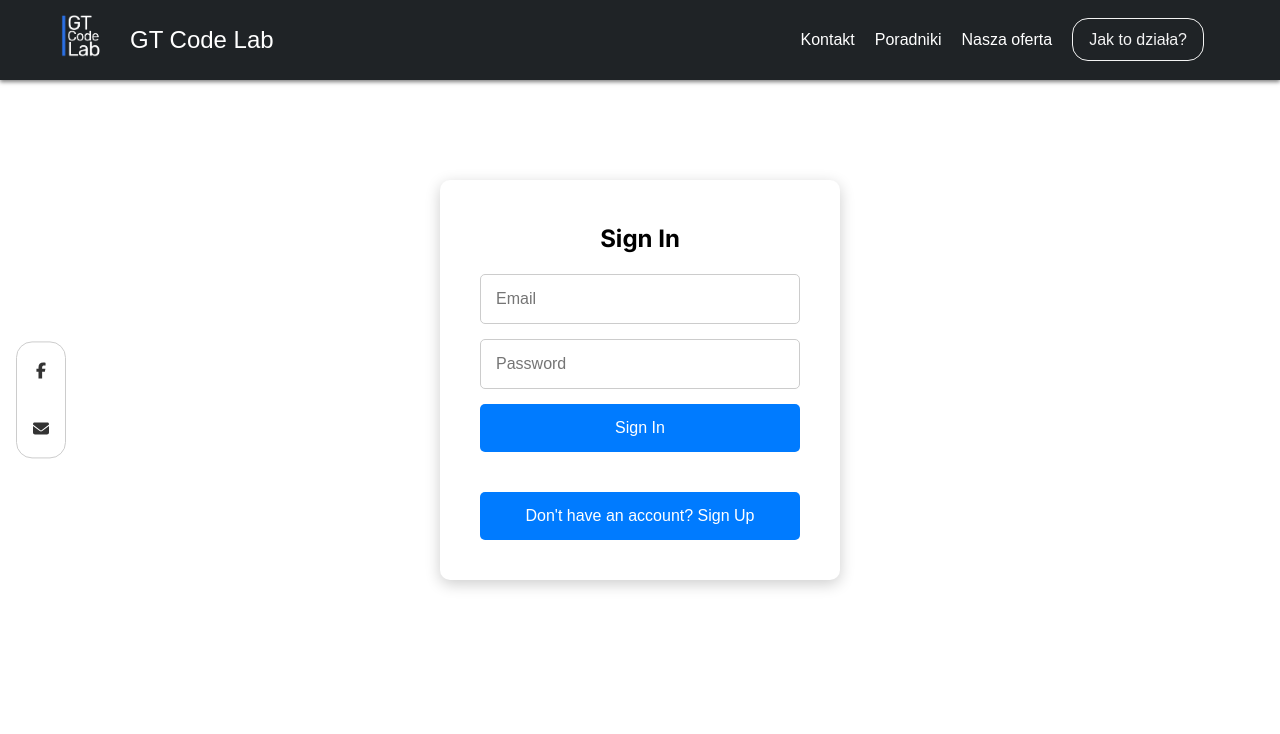
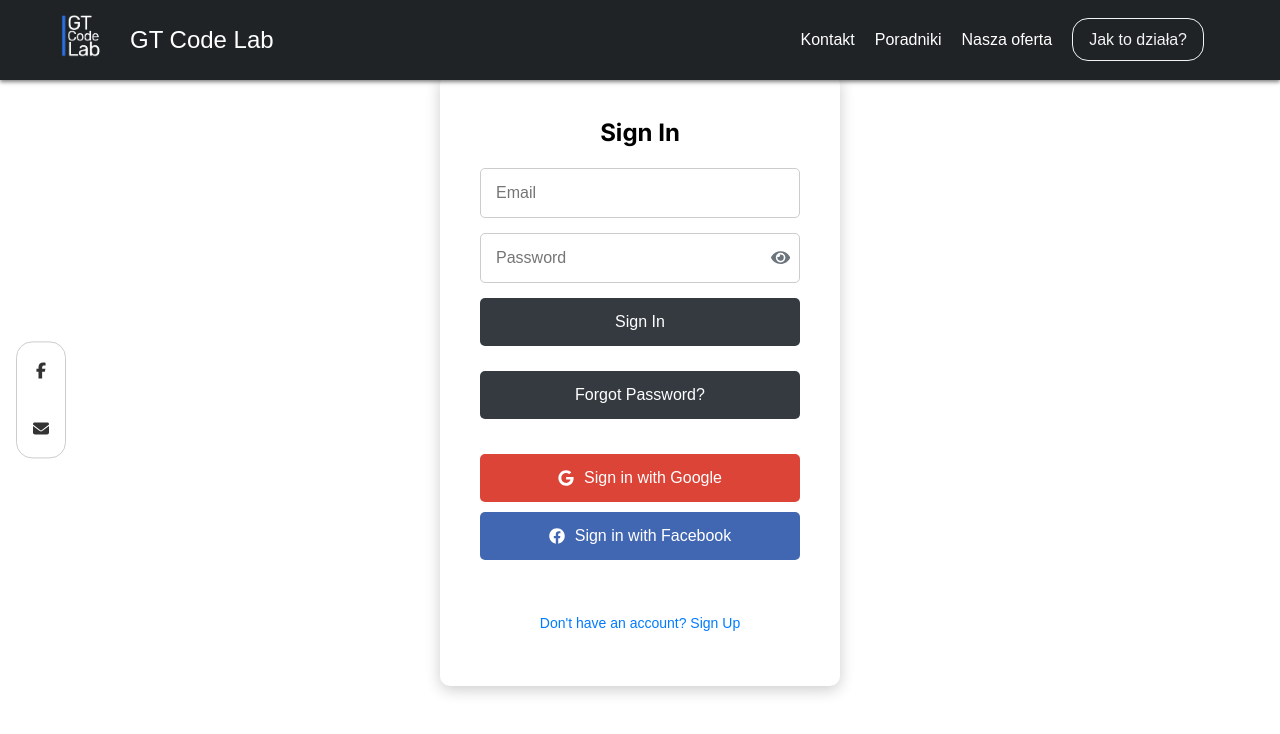
Before and after one commit to gzych98/HelloWorld, a Next.js app: page /aplikacja in a window 1280 px wide. Shown: the top 734 px of the page. Built offline with nearby package versions, Linux system fonts and the light colour scheme; no server answers.

Commit message:
modified login window

```diff
--- a/src/app/aplikacja/aplikacja.css
+++ b/src/app/aplikacja/aplikacja.css
@@ -64,20 +64,6 @@ body {
     font-size: 16px;
 }
 
-.login-form button {
-    padding: 15px;
-    border: none;
-    border-radius: 5px;
-    background-color: var(--app-primary-color);
-    color: var(--app-white);
-    font-size: 16px;
-    cursor: pointer;
-    transition: background-color 0.3s ease;
-}
-
-.login-form button:hover {
-    background-color: var(--app-primary-hover);
-}
 
 .toggle-button {
     background: none;
@@ -114,3 +100,125 @@ body {
     width: 100%;
     margin-bottom: 10px;
 }
+
+/* Stylizacja błędnych wiadomości */
+.error-message {
+    color: var(--app-danger-color);
+    background-color: #f8d7da;
+    padding: 10px;
+    border-radius: 5px;
+    margin-bottom: 15px;
+    font-size: 14px;
+    text-align: left;
+}
+
+/* Stylizacja komunikatu resetowania hasła */
+.reset-message {
+    color: var(--app-success-color);
+    background-color: #d4edda;
+    padding: 10px;
+    border-radius: 5px;
+    margin-bottom: 15px;
+    font-size: 14px;
+    text-align: left;
+}
+
+/* Kontener hasła z podglądem */
+.password-container {
+    position: relative;
+    display: flex;
+    align-items: center;
+}
+
+.password-container input {
+    flex: 1;
+    padding-right: 40px;
+    /* Miejsce na ikonę */
+}
+
+.password-toggle {
+    position: absolute;
+    right: 10px;
+    cursor: pointer;
+    color: var(--app-secondary-color);
+    font-size: 1.2em;
+    display: flex;
+    align-items: center;
+    justify-content: center;
+}
+
+/* Stylizacja przycisków */
+button {
+    padding: 15px;
+    border: none;
+    border-radius: 5px;
+    font-size: 16px;
+    cursor: pointer;
+    transition: background-color 0.3s ease, color 0.3s ease;
+    width: 100%;
+    display: flex;
+    align-items: center;
+    justify-content: center;
+}
+
+button .button-icon {
+    margin-right: 10px;
+}
+
+/* Stylizacja przycisku logowania */
+.login-button {
+    background-color: var(--app-dark-grey);
+    /* Żółte tło */
+    color: var(--app-white);
+}
+
+.login-button:hover {
+    background-color: #0056b3;
+    /* Ciemniejszy niebieski przy hover */
+    color: #F8F9FA;
+    /* Jasnoszara czcionka przy hover */
+}
+
+/* Stylizacja przycisku przypomnienia hasła */
+.forgot-password-button {
+    background-color: var(--app-dark-grey);
+    /* Żółte tło */
+    color: var(--app-white);
+    /* Ciemnoszara czcionka */
+    margin-top: 10px;
+}
+
+.forgot-password-button:hover {
+    background-color: #e0a800;
+    /* Ciemniejszy żółty przy hover */
+    color: #FFFFFF;
+    /* Biała czcionka przy hover */
+}
+
+/* Stylizacja przycisków social login */
+.social-login {
+    display: flex;
+    flex-direction: column;
+    gap: 10px;
+    margin-top: 20px;
+}
+
+.google-button {
+    background-color: #db4437;
+    color: var(--app-white);
+}
+
+.google-button:hover {
+    background-color: #c53728;
+    color: var(--app-light-grey);
+}
+
+.facebook-button {
+    background-color: #4267b2;
+    color: var(--app-white);
+}
+
+.facebook-button:hover {
+    background-color: #365899;
+    color: var(--app-light-grey);
+}
--- a/src/fireBase/SignIn.tsx
+++ b/src/fireBase/SignIn.tsx
@@ -1,27 +1,44 @@
 import React, { useState } from 'react';
-import { signInWithEmailAndPassword } from 'firebase/auth';
+import { signInWithEmailAndPassword, sendPasswordResetEmail } from 'firebase/auth';
 import { auth } from './firebaseConfig';
+import { FaEye, FaEyeSlash, FaGoogle, FaFacebook } from 'react-icons/fa';
 
 const SignIn: React.FC = () => {
     const [email, setEmail] = useState('');
     const [password, setPassword] = useState('');
+    const [showPassword, setShowPassword] = useState(false);
+    const [error, setError] = useState<string | null>(null);
+    const [resetMessage, setResetMessage] = useState<string | null>(null);
 
     const handleSignIn = async (e: React.FormEvent<HTMLFormElement>) => {
         e.preventDefault();
+        setError(null); // Reset error state
+        setResetMessage(null); // Reset reset message state
         try {
             const userCredential = await signInWithEmailAndPassword(auth, email, password);
             const user = userCredential.user;
             alert(`User logged in successfully: ${user.email}`);
         } catch (error: any) {
-            const errorCode = error.code;
-            const errorMessage = error.message;
-            alert(`Error (${errorCode}): ${errorMessage}`);
+            setError('Invalid email or password. Please try again.');
+        }
+    };
+
+    const handlePasswordReset = async () => {
+        setError(null);
+        setResetMessage(null);
+        try {
+            await sendPasswordResetEmail(auth, email);
+            setResetMessage('A password reset link has been sent to your email.');
+        } catch (error: any) {
+            setError('Failed to send password reset email. Please check your email address.');
         }
     };
 
     return (
         <form onSubmit={handleSignIn}>
             <h2>Sign In</h2>
+            {error && <div className="error-message">{error}</div>}
+            {resetMessage && <div className="reset-message">{resetMessage}</div>}
             <input
                 type="email"
                 value={email}
@@ -29,14 +46,31 @@ const SignIn: React.FC = () => {
                 placeholder="Email"
                 required
             />
+            <div className="password-container">
                 <input
-                type="password"
+                    type={showPassword ? 'text' : 'password'}
                     value={password}
                     onChange={(e) => setPassword(e.target.value)}
                     placeholder="Password"
                     required
                 />
-            <button type="submit">Sign In</button>
+                <span
+                    className="password-toggle"
+                    onClick={() => setShowPassword(!showPassword)}
+                >
+                    {showPassword ? <FaEyeSlash /> : <FaEye />}
+                </span>
+            </div>
+            <button type="submit" className="login-button">Sign In</button>
+            <button type="button" onClick={handlePasswordReset} className="forgot-password-button">Forgot Password?</button>
+            <div className="social-login">
+                <button type="button" className="google-button">
+                    <FaGoogle className="button-icon" /> Sign in with Google
+                </button>
+                <button type="button" className="facebook-button">
+                    <FaFacebook className="button-icon" /> Sign in with Facebook
+                </button>
+            </div>
         </form>
     );
 };
--- a/src/fireBase/SignUp.tsx
+++ b/src/fireBase/SignUp.tsx
@@ -1,27 +1,34 @@
 import React, { useState } from 'react';
 import { createUserWithEmailAndPassword } from 'firebase/auth';
 import { auth } from './firebaseConfig';
+import { FaEye, FaEyeSlash } from 'react-icons/fa';
 
 const SignUp: React.FC = () => {
     const [email, setEmail] = useState('');
     const [password, setPassword] = useState('');
+    const [showPassword, setShowPassword] = useState(false);
+    const [error, setError] = useState<string | null>(null);
 
     const handleSignUp = async (e: React.FormEvent<HTMLFormElement>) => {
         e.preventDefault();
+        setError(null); // Reset error state
         try {
             const userCredential = await createUserWithEmailAndPassword(auth, email, password);
             const user = userCredential.user;
             alert(`User registered successfully: ${user.email}`);
         } catch (error: any) {
-            const errorCode = error.code;
-            const errorMessage = error.message;
-            alert(`Error (${errorCode}): ${errorMessage}`);
+            if (error.code === 'auth/email-already-in-use') {
+                setError('This email is already registered. Please use another one or log in.');
+            } else {
+                setError('An error occurred during registration. Please try again.');
+            }
         }
     };
 
     return (
         <form onSubmit={handleSignUp}>
             <h2>Sign Up</h2>
+            {error && <div className="error-message">{error}</div>}
             <input
                 type="email"
                 value={email}
@@ -29,14 +36,22 @@ const SignUp: React.FC = () => {
                 placeholder="Email"
                 required
             />
+            <div className="password-container">
                 <input
-                type="password"
+                    type={showPassword ? 'text' : 'password'}
                     value={password}
                     onChange={(e) => setPassword(e.target.value)}
                     placeholder="Password"
                     required
                 />
-            <button type="submit">Sign Up</button>
+                <span
+                    className="password-toggle"
+                    onClick={() => setShowPassword(!showPassword)}
+                >
+                    {showPassword ? <FaEyeSlash /> : <FaEye />}
+                </span>
+            </div>
+            <button type="submit" className="login-button">Sign Up</button>
         </form>
     );
 };
```
Lines whose indentation alone changed are shown as unchanged.
